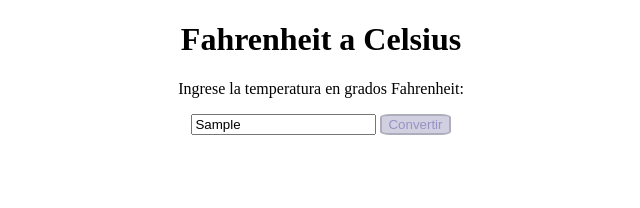
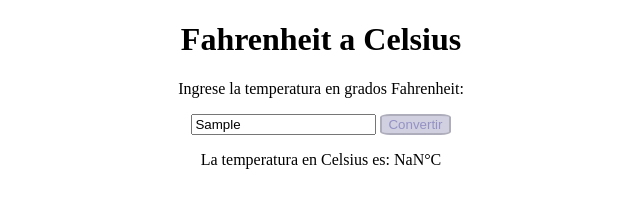
Before and after one commit to Vicius-art/logica_condicional, a plain HTML site: page Ejercicio2/Ejercicio2.htm in a window 1280 px wide. Both pictures are taken after typing "Sample" into the empty fields and a click on the button "Convertir". Shown: the whole page, without its empty margins (327-967 px from the left). Drawn offline with Linux system fonts and the light colour scheme.

Commit message:
ejer2.html 4

```diff
--- a/Ejercicio2/Ejercicio2.htm
+++ b/Ejercicio2/Ejercicio2.htm
@@ -27,3 +27,13 @@
 	<p id="resultado"></p>
 
 	<script>
+        function convertir() {
+			var fahrenheit = parseFloat(document.getElementById("fahrenheit").value);
+			var celsius = (fahrenheit - 32) * 5 / 9;
+			document.getElementById("resultado").innerHTML = "La temperatura en Celsius es: " + celsius + "°C";
+			console.log("La temperatura en Celsius es: " + celsius + "°C");
+		}
+	</script>
+  </body>
+  </center>
+</html>
```
